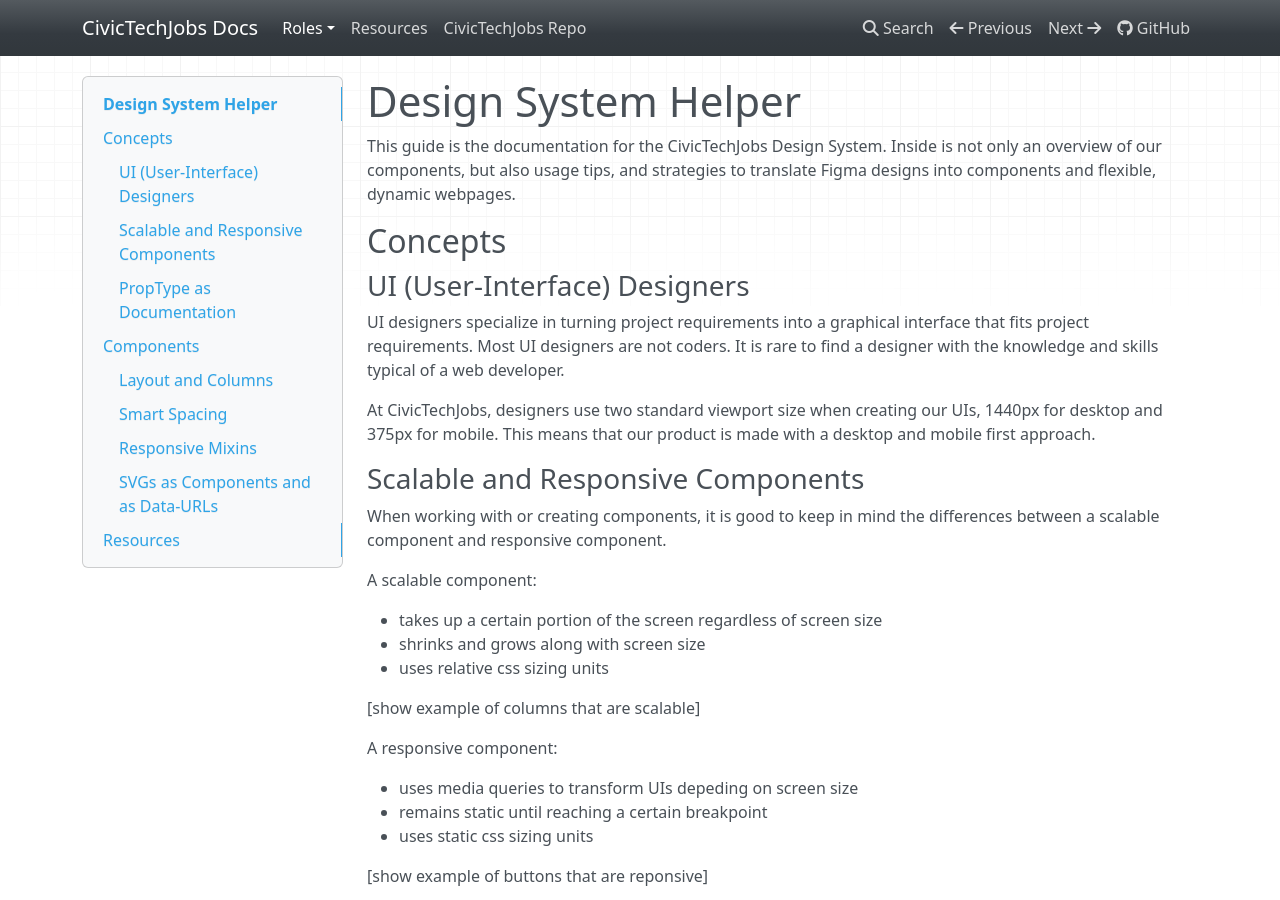
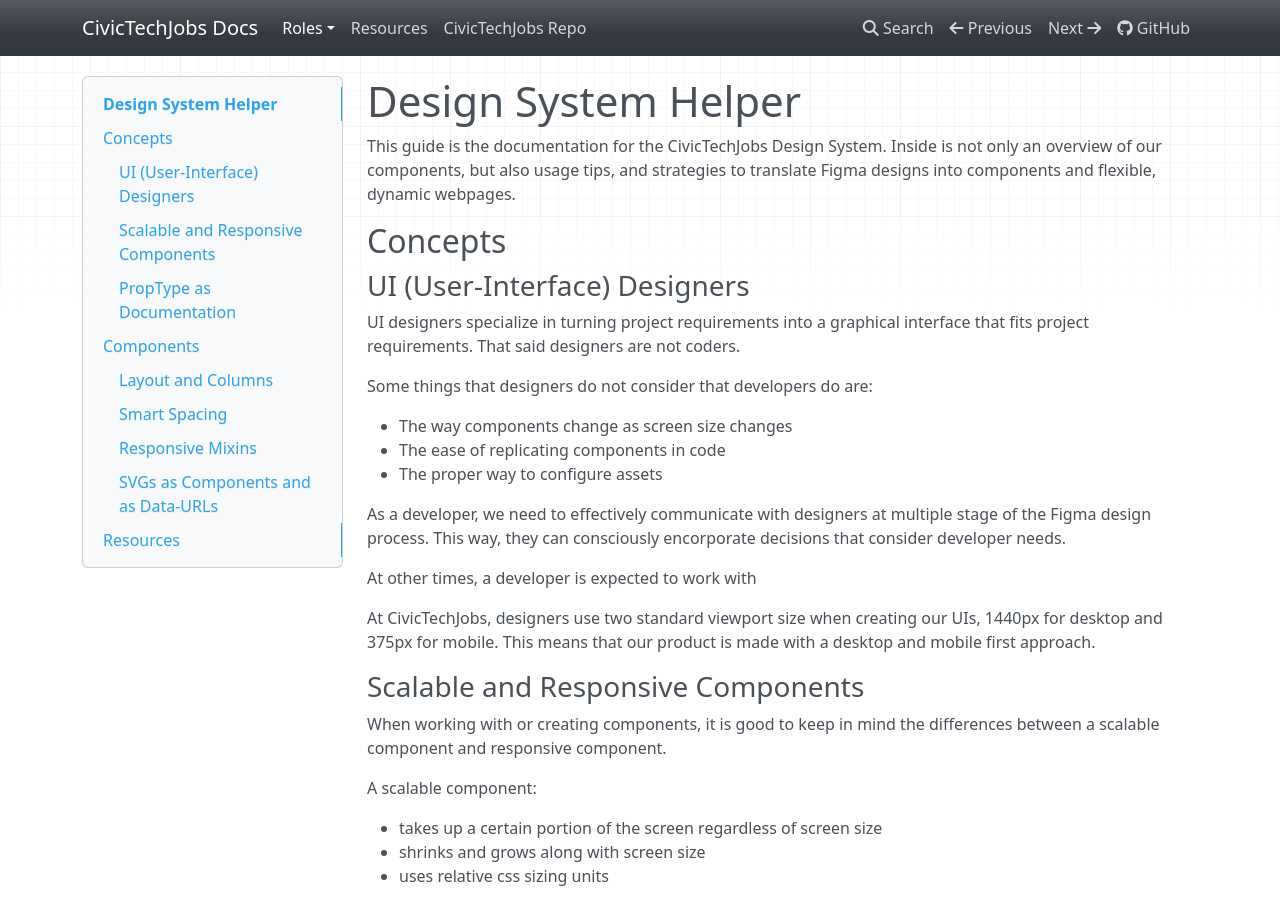
Before and after one commit to Aveline-art/CivicTechJobs-Documentation-Test, an MkDocs documentation site: the page built from docs/developer/design-system.md, in a window 1280 px wide and 900 px high. Built offline with MkDocs 1.6.1, drawn with Linux system fonts in a browser that asks for light colours; nearby versions of some CDN libraries; some of the changed text lies outside the part shown.

Commit message:
added more info on designers

```diff
--- a/docs/developer/design-system.md
+++ b/docs/developer/design-system.md
@@ -6,7 +6,17 @@
 
 ### UI (User-Interface) Designers
 
-UI designers specialize in turning project requirements into a graphical interface that fits project requirements. Most UI designers are not coders. It is rare to find a designer with the knowledge and skills typical of a web developer.
+UI designers specialize in turning project requirements into a graphical interface that fits project requirements. That said designers are not coders.
+
+Some things that designers do not consider that developers do are:
+
+- The way components change as screen size changes
+- The ease of replicating components in code
+- The proper way to configure assets
+
+As a developer, we need to effectively communicate with designers at multiple stage of the Figma design process. This way, they can consciously encorporate decisions that consider developer needs.
+
+At other times, a developer is expected to work with
 
 At CivicTechJobs, designers use two standard viewport size when creating our UIs, 1440px for desktop and 375px for mobile. This means that our product is made with a desktop and mobile first approach.
 
@@ -91,9 +101,11 @@
 
 > "99% of the time, as screens shrinks, you want to reclaim space from paddings and margins."
 
-The spacing utilties are based upon a 0-5 range.
+The spacing utilties are based upon a 0-5 range, with an 8px difference between them.
 
 [insert table of values to translated px]
+
+Since these ranges are baked into our design system, when a component requires spacing, it is often optimal to use the most approximate spacing utilities rather than create custom spacing values.
 
 ### Responsive Mixins
 
```
